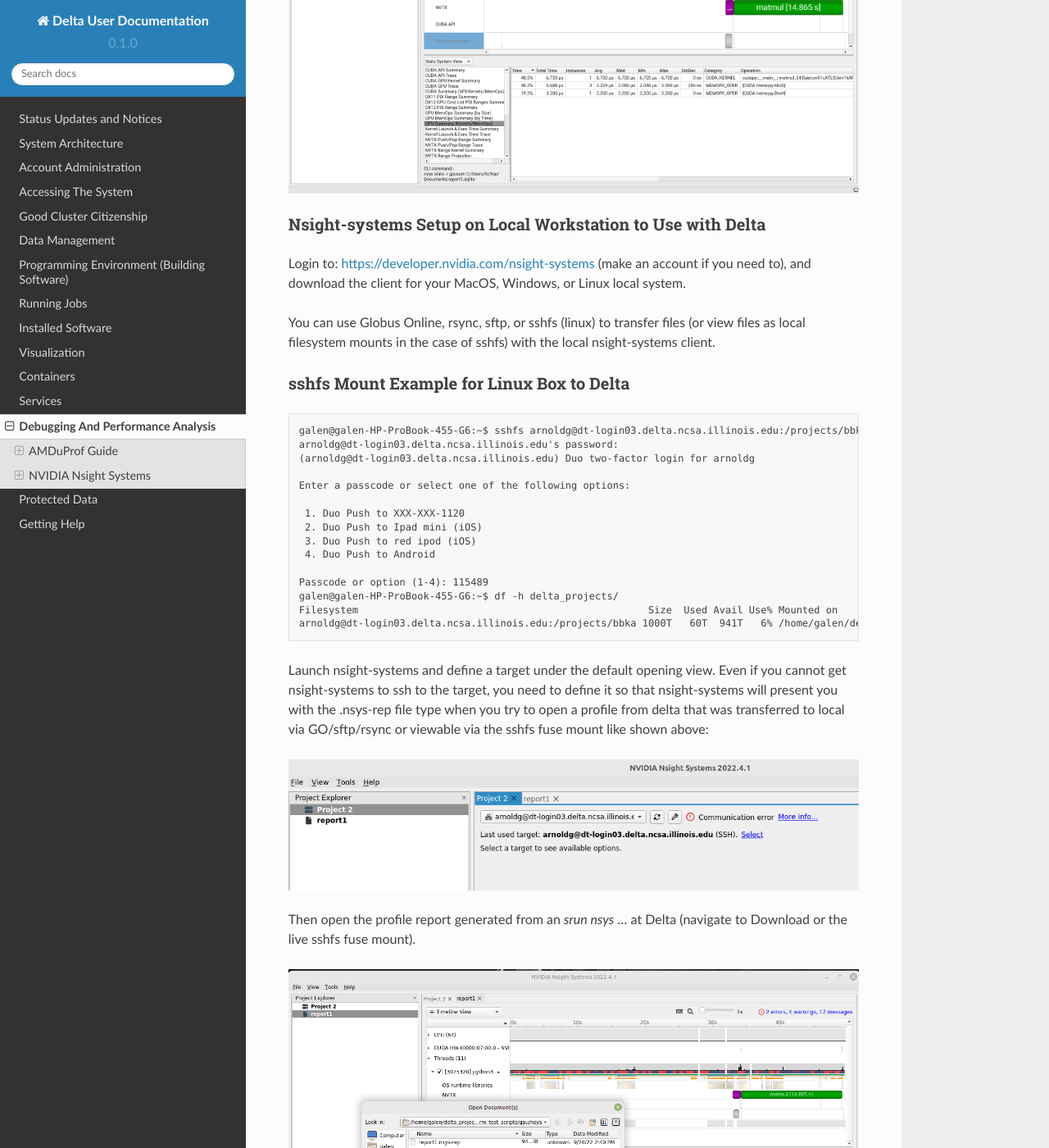
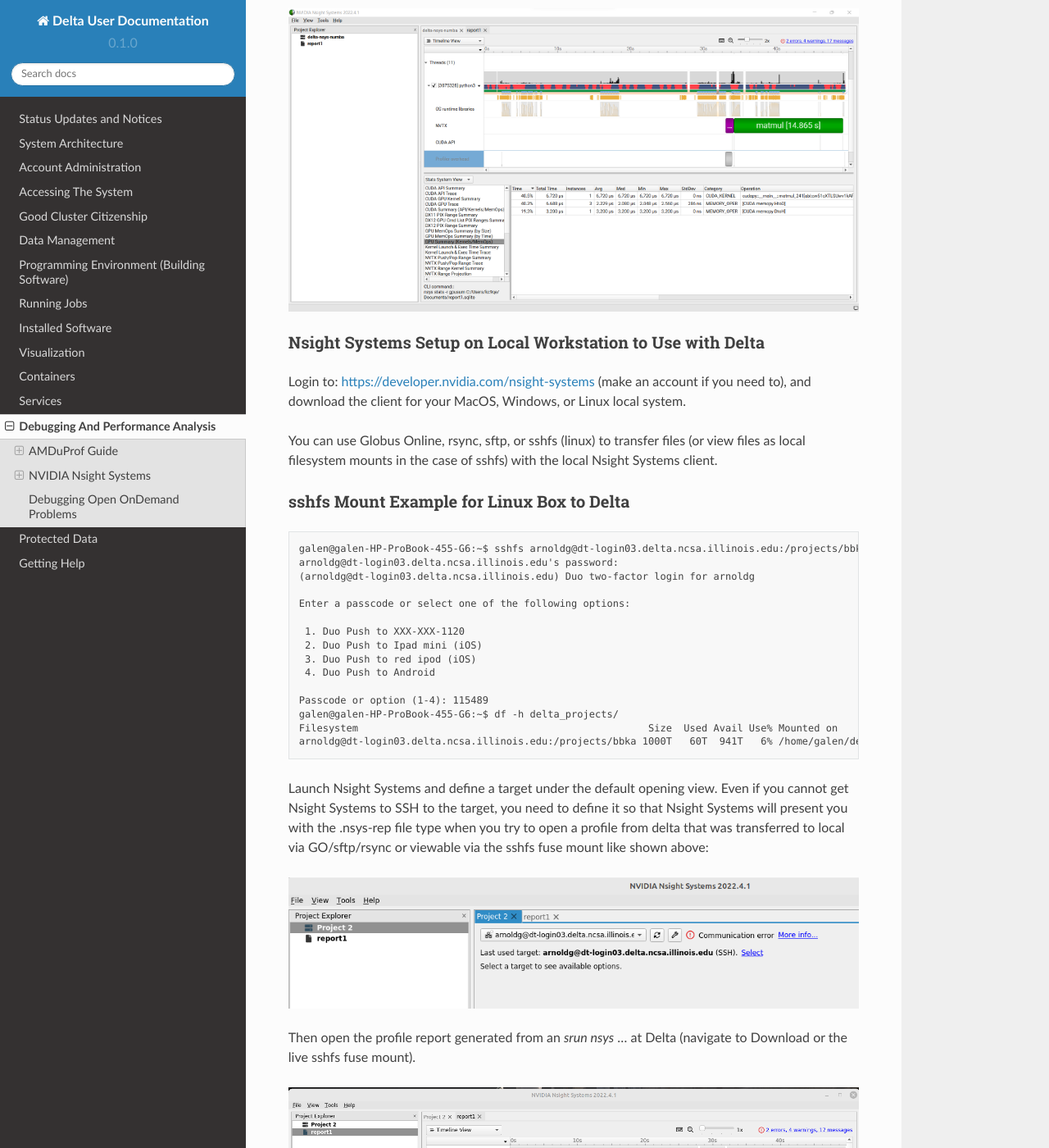
Before and after one commit to ncsa/Delta_doc, a Sphinx documentation site: the page built from docs/source/debug_perf/index.rst, in a window 1280 px wide and 1400 px high, scrolled down 11157 px. Shown: the whole window at 82% size. Built offline with Sphinx 7.4.7 and the Read the Docs theme 2.0.0, drawn with Linux system fonts in a browser that asks for light colours; pages that are not in the unit, such as notebooks, are missing from menus; some of the changed text lies outside the part shown.

Commit message:
Update index.rst editorial changes
editorial changes throughout page

```diff
--- a/docs/source/debug_perf/index.rst
+++ b/docs/source/debug_perf/index.rst
@@ -25,7 +25,7 @@ Run a batch job and collect data:
 Generate Report
 ~~~~~~~~~~~~~~~~~
 
-After collecting data from a batch job, generate reports with the AMDuProfCLI report option.
+After collecting data from a batch job, generate reports with the AMDuProfCLI report option:
 
 .. code-block::
 
@@ -54,7 +54,7 @@ Launch AMDuProf (no CLI suffice for the GUI) and import the profile session from
     :alt: import profile session
     :width: 1000px
 
-The summary view gives a high-level overview of how time was spent. This is the tbp time-based-profile summary.
+The summary view gives a high-level overview of how time was spent. This is the time-based-profile (tbp) summary.
 
 ..  image:: ../aux_pages/images/amduprof/02_uprof_summary.png
     :alt: summary view
@@ -95,7 +95,7 @@ NVIDIA Nsight Systems
 
 Installation (Delta System, rgpu02 Preliminary Documentation)
 ~~~~~~~~~~~~~~~~~~~~~~~~~~~~~~~~~~~~~~~~~~~~~~~~~~~~~~~~~~~~~~~~~~~~~~~
-For admins/sw team: Use **Spack** to install cuda, and the nsys command for Nsight Systems is included.
+For admins/sw team: Use Spack to install cuda, and the nsys command for Nsight Systems is included.
 
 .. code-block::
 
@@ -157,7 +166,7 @@ MPI Rank Example Result (Viewing with Nsight on Local Desktop )
 Copy Resultant Files to Your Local Laptop (Downloads/ or Documents/)
 ~~~~~~~~~~~~~~~~~~~~~~~~~~~~~~~~~~~~~~~~~~~~~~~~~~~~~~~~~~~~~~~~~~~~~~~~~~~~
 
-scp is shown below, you could also use globus online, sftp, or an sshfs mount from your laptop.
+scp is shown below, you could also use Globus Online, sftp, or an sshfs mount from your laptop.
 
 .. code-block::
 
@@ -200,7 +209,7 @@ scp is shown below, you could also use globus online, sftp, or an sshfs mount fr
 Open NVIDIA Nsight Systems
 ~~~~~~~~~~~~~~~~~~~~~~~~~~~~~~
 
-Under the File menu, select "open" then navigate to your Downloads/ folder and select the nsys\* file of interest (nays-report-b26d.nsys-rep in this example).
+Under the File menu, select **open** then navigate to your Downloads/ folder and select the nsys\* file of interest (nays-report-b26d.nsys-rep in this example).
 Explore the data in the GUI application.
 
 ..  image:: ../aux_pages/images/nvidia_nsight/03_nsight-systems-timeline.jpg
@@ -304,7 +313,7 @@ Run with nsys cli:
 
    ncu --metrics "regex:.*"    # get all gpu metrics from the hardware
 
-Delta Script and Nsight-systems View of the Resulting Report
+Delta Script and Nsight Systems View of the Resulting Report
 ~~~~~~~~~~~~~~~~~~~~~~~~~~~~~~~~~~~~~~~~~~~~~~~~~~~~~~~~~~~~~~~
 
 .. code-block::
@@ -344,12 +353,12 @@ Delta Script and Nsight-systems View of the Resulting Report
     :alt: window
     :width: 1000px
 
-Nsight-systems Setup on Local Workstation to Use with Delta
+Nsight Systems Setup on Local Workstation to Use with Delta
 ~~~~~~~~~~~~~~~~~~~~~~~~~~~~~~~~~~~~~~~~~~~~~~~~~~~~~~~~~~~~~~~~~
 
 Login to: https://developer.nvidia.com/nsight-systems (make an account if you need to), and download the client for your MacOS, Windows, or Linux local system.
 
-You can use Globus Online, rsync, sftp, or sshfs (linux) to transfer files (or view files as local filesystem mounts in the case of sshfs) with the local nsight-systems client.
+You can use Globus Online, rsync, sftp, or sshfs (linux) to transfer files (or view files as local filesystem mounts in the case of sshfs) with the local Nsight Systems client.
 
 sshfs Mount Example for Linux Box to Delta
 ~~~~~~~~~~~~~~~~~~~~~~~~~~~~~~~~~~~~~~~~~~~
@@ -372,8 +381,8 @@ sshfs Mount Example for Linux Box to Delta
    Filesystem                                                 Size  Used Avail Use% Mounted on
    arnoldg@dt-login03.delta.ncsa.illinois.edu:/projects/bbka 1000T   60T  941T   6% /home/galen/delta_projects
 
-Launch nsight-systems and define a target under the default opening view.
-Even if you cannot get nsight-systems to ssh to the target, you need to define it so that nsight-systems will present you with the .nsys-rep file type when you try to open a profile from delta that was transferred to local via GO/sftp/rsync or viewable via the sshfs fuse mount like shown above:
+Launch Nsight Systems and define a target under the default opening view.
+Even if you cannot get Nsight Systems to SSH to the target, you need to define it so that Nsight Systems will present you with the .nsys-rep file type when you try to open a profile from delta that was transferred to local via GO/sftp/rsync or viewable via the sshfs fuse mount like shown above:
 
 ..  image:: ../aux_pages/images/nvidia_nsight/06_nsight-systems-project-target.png
     :alt: project target
@@ -385,9 +394,9 @@ Then open the profile report generated from an *srun nsys* ... at Delta (navigat
     :alt: profile report
     :width: 1000px
 
-Proceed to use nsight-systems.
+Proceed to use Nsight Systems.
 A stats view of the GPU Summary is shown.
-This is usually a good performance analysis starting point showing utilization of kernels vs times to transfer data between the host computer and the gpu accelerator.
+This is usually a good performance analysis starting point showing utilization of kernels vs times to transfer data between the host computer and the GPU accelerator.
 
 ..  image:: ../aux_pages/images/nvidia_nsight/08-nsight-systems-stats-system-view.png
     :alt: GPU stats summary
@@ -400,3 +409,8 @@ https://docs.nvidia.com/cuda/cuda-c-programming-guide
 `Nsight Compute CLI :: Nsight Compute Documentation (nvidia.com) <https://docs.nvidia.com/nsight-compute/NsightComputeCli/index.html>`_ (ncu lower level and counters )
 
 `GitHub - quasiben/nvtx-examples <https://github.com/quasiben/nvtx-examples>`_ (sample python test codes )
+
+Debugging Open OnDemand Problems
+---------------------------------
+
+For internal staff debugging (also useful for new OOD applications: `debugging jupyterlab, Open OnDemand <https://wiki.ncsa.illinois.edu/display/DELTA/debugging+jupyterlab+%2C+OpenOnDemand>`_).
```
Also changed, not shown: other parts of docs/source/debug_perf/index.rst (+14 -5 lines).
